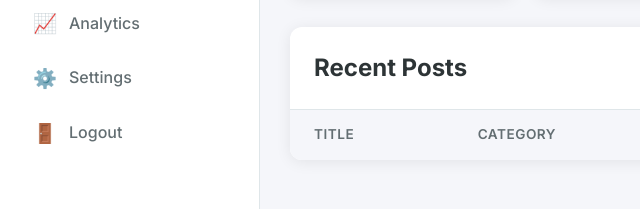
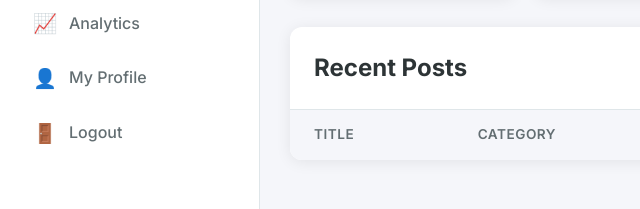
Before and after one commit to Thennarasu11/blog-app, a website: page dashboard.html in a window 1280 px wide. Shown: the part 377-586 px from the top of the page, 0-640 px from the left. Drawn offline with Linux system fonts and the light colour scheme.

Commit message:
fix: link dashboard navigation to user profile

```diff
--- a/dashboard.html
+++ b/dashboard.html
@@ -61,8 +61,8 @@
         <a href="#">
           <span class="icon">📈</span> Analytics
         </a>
-        <a href="#">
-          <span class="icon">⚙️</span> Settings
+        <a href="profile.html">
+          <span class="icon">👤</span> My Profile
         </a>
         <a href="#" id="sidebarLogout">
           <span class="icon">🚪</span> Logout
```
